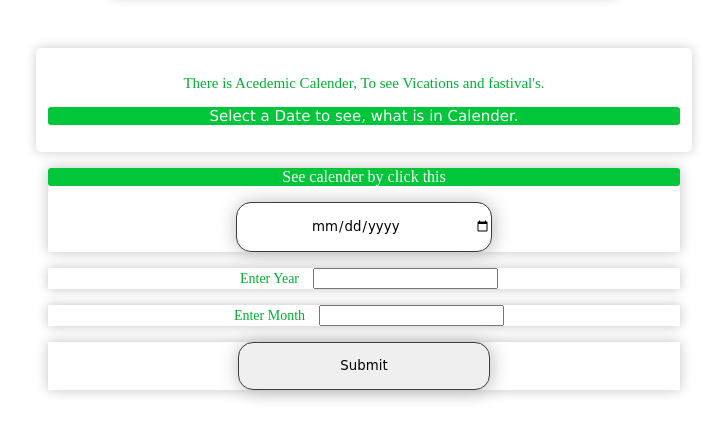
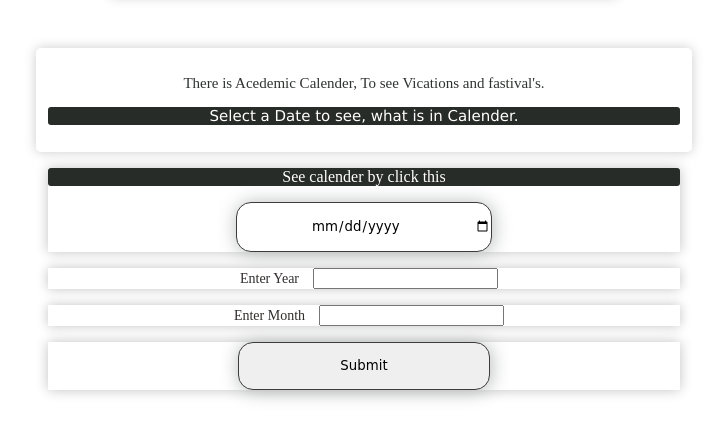
Before and after one commit to devShaik010/mini-project-academic-calander, a plain HTML site: page index.html in a window 1280 px wide. Shown: the part 64-504 px from the top of the page, without its empty margins (276-1003 px from the left). Drawn offline with Linux system fonts and the light colour scheme.

Commit message:
Update style.css

```diff
--- a/style.css
+++ b/style.css
@@ -21,12 +21,12 @@
 }
 
 #h1{
-     color: rgb(0, 176, 50);
+     color: rgb(47, 51, 48);
      font-family: bold;
 }
 
 #select{
-    background-color: rgb(1, 198, 57);
+    background-color: rgb(40, 44, 41);
     color: white;
     border-radius: 3px;
 }
@@ -55,13 +55,13 @@
     font-family: cursive;
     height: 48px;
     text-align: center;
-    background-color: rgb(1, 198, 57);
+    background-color: rgb(74, 59, 59);
 }
 
 #h2
 {
     font-size: 14px;
     padding: 10px;
-    color: rgb(0, 176, 50);
+    color: rgb(48, 45, 44);
     font-family: bold;
 }
```
